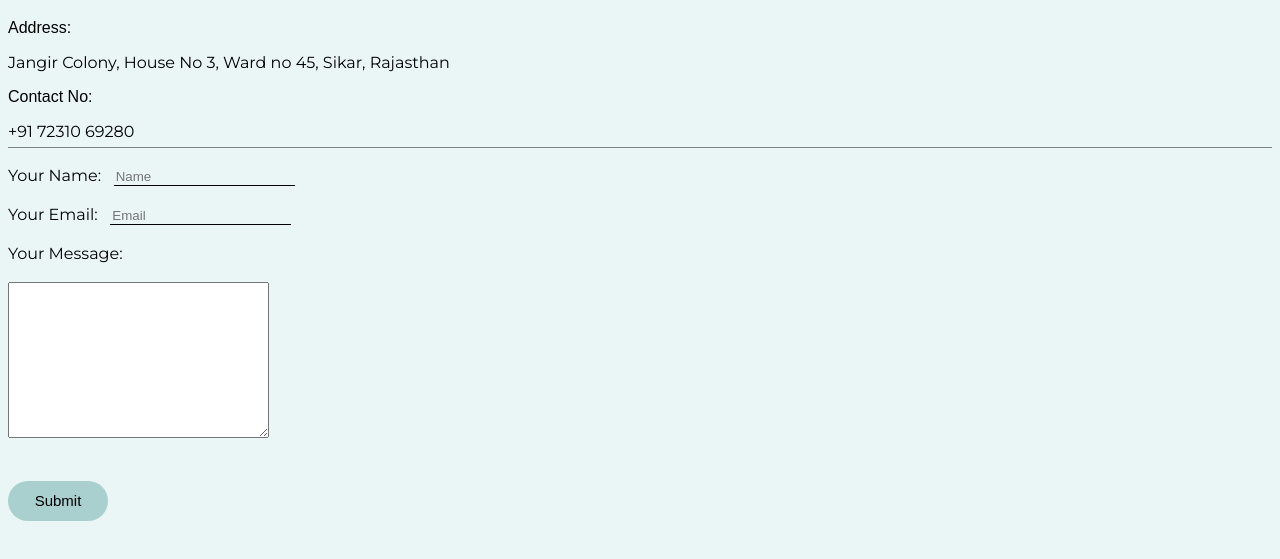
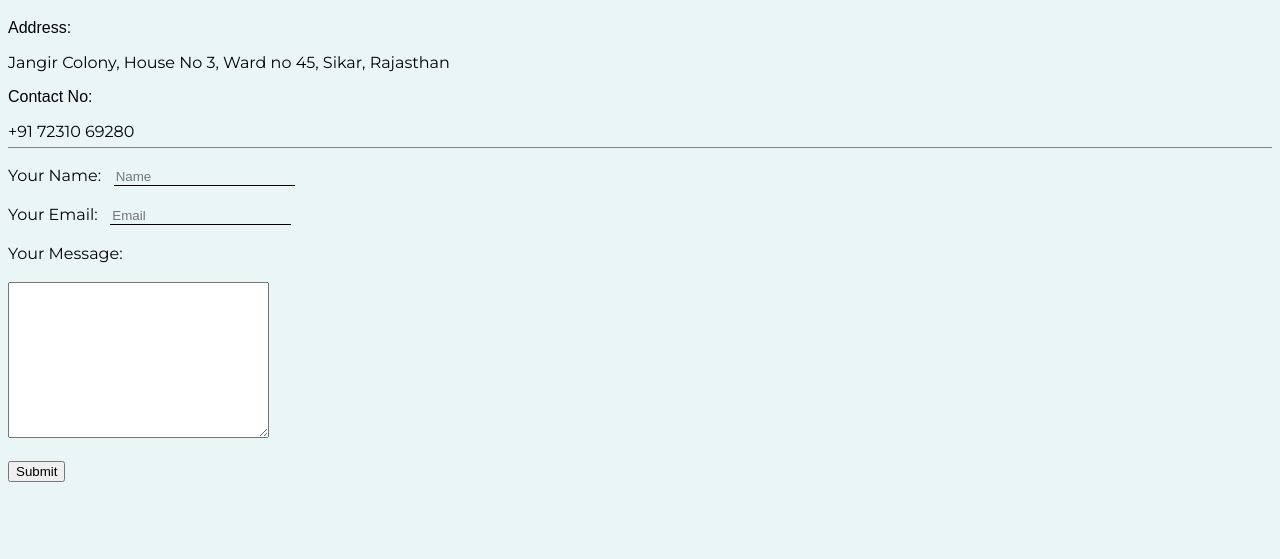
Before and after one commit to ajayjangir0044/CV, a plain HTML site: page contactme.html in a window 1280 px wide. Shown: the part 63-622 px from the top of the page. Drawn offline with Linux system fonts and the light colour scheme; a web font is replaced by a local one.

Commit message:
Add files via upload

```diff
--- a/contactme.html
+++ b/contactme.html
@@ -4,6 +4,8 @@
     <meta charset="UTF-8">
     <meta name="viewport" content="width=device-width, initial-scale=1.0">
     <title>Contact Me</title>
+
+    <link rel="icon" href="favicon.ico">
     <link href="https://fonts.googleapis.com/css2?family=Montserrat&family=Sacramento&display=swap" rel="stylesheet">
 <link rel="stylesheet" href="contactME.css">
 <link href="https://fonts.googleapis.com/css2?family=Muli:wght@200&display=swap" rel="stylesheet">
@@ -16,7 +18,7 @@
 <p class="p1">Contact No:</p>   <p> +91 72310 69280</p>
 <hr>
 
-    <form action="mailto:ajayjangir0044@gmail.com" method="POST" enctype="text/plain">
+    <form action="mailto:ajayjangir0044@gmail.com" method="post" enctype="text/plain">
 
         <label for="Name">Your Name:&nbsp&nbsp</label>
         <input type="text" placeholder="Name" name="Name"><br><br>
@@ -25,7 +27,8 @@
     <label for="Message" placeholder="">Your Message: &nbsp&nbsp</label><br><br>
 
     <textarea name="Message" id="" cols="30" rows="10"></textarea><br><br>
-    <button type="submit">Submit</button>
+
+    <input type="submit">
 
 
     </form>
```
